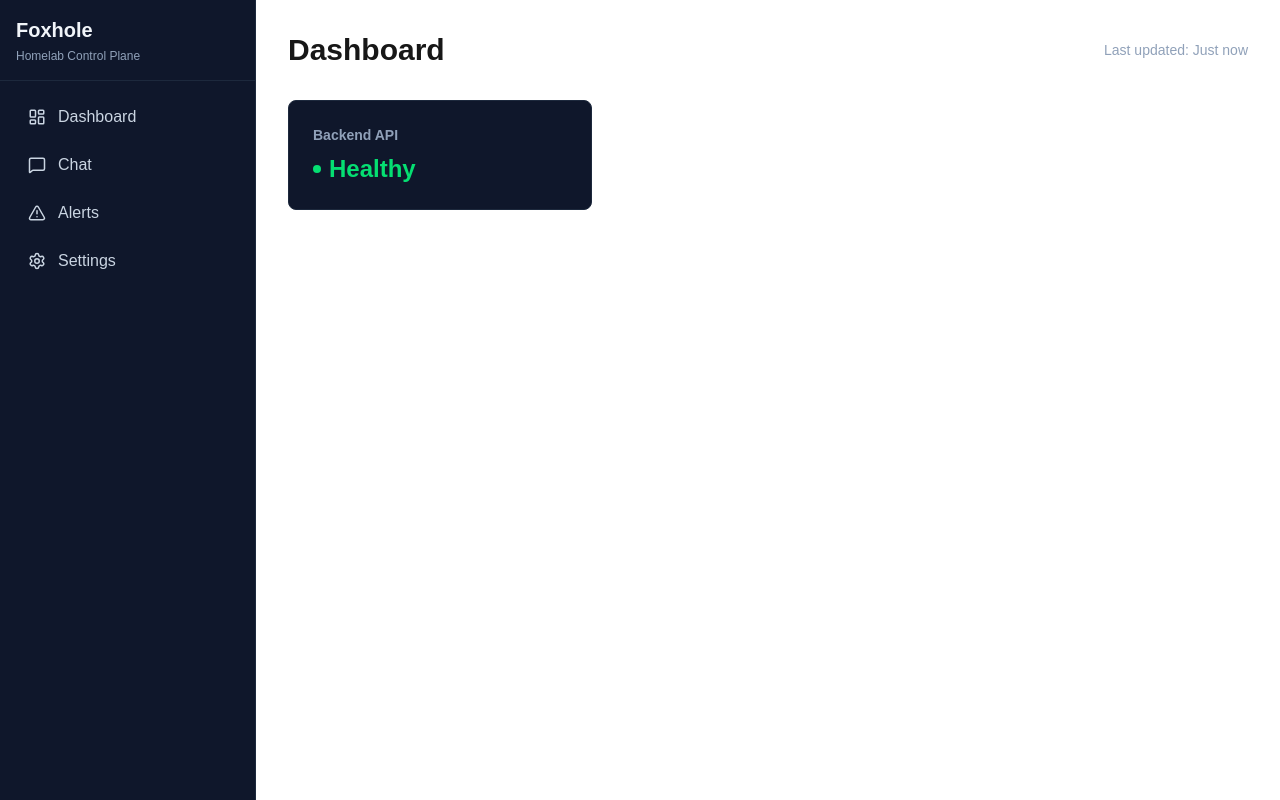
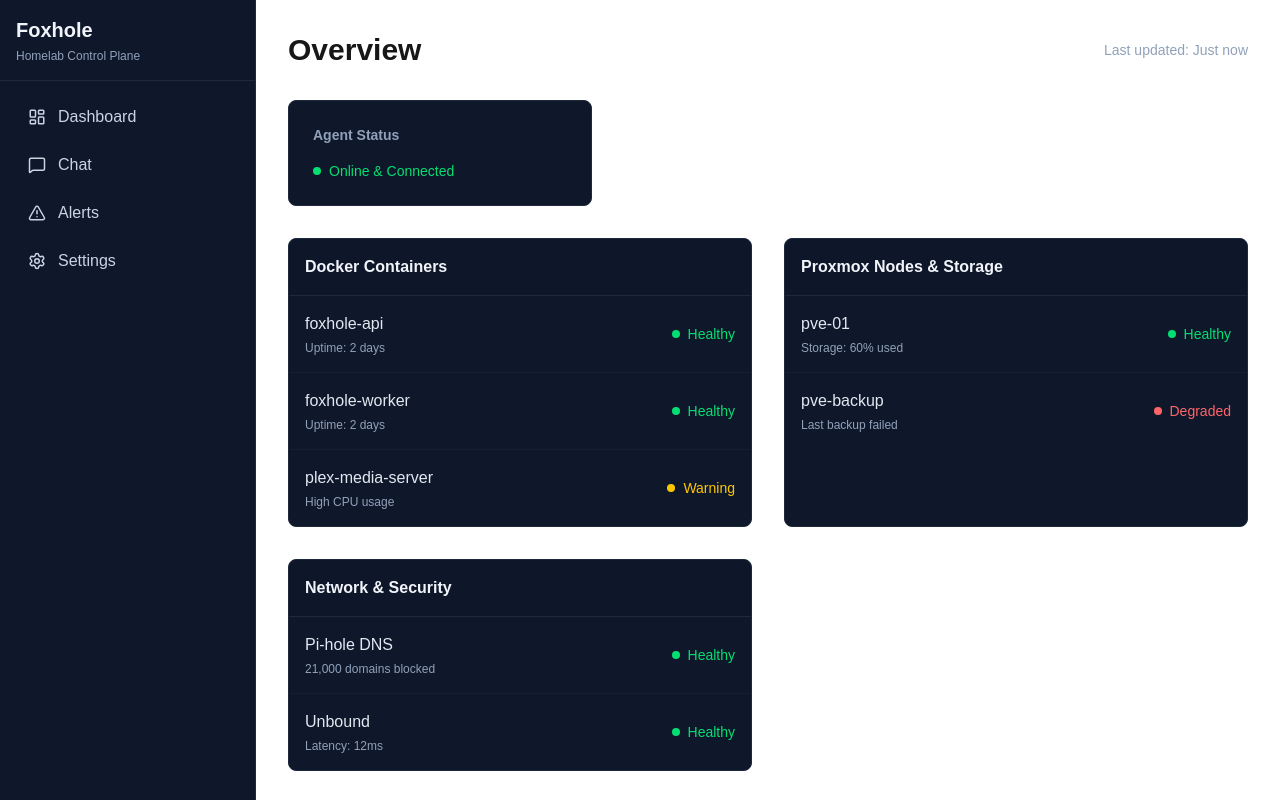
Before and after one commit to JacobThree/Foxhole, a Next.js app in the folder ui/: page / in a window 1280 px wide. Built offline with nearby package versions, Linux system fonts and the light colour scheme.

Commit message:
feat(ui): add dashboard service overview components (Slice 2)

```diff
--- a/ui/app/page.tsx
+++ b/ui/app/page.tsx
@@ -1,22 +1,45 @@
+import { ServiceTable, ServiceItem } from "@/components/service-table";
+import { StatusBadge } from "@/components/status-badge";
+
 export default function DashboardPage() {
+  const dockerServices: ServiceItem[] = [
+    { id: "1", name: "foxhole-api", status: "healthy", detail: "Uptime: 2 days" },
+    { id: "2", name: "foxhole-worker", status: "healthy", detail: "Uptime: 2 days" },
+    { id: "3", name: "plex-media-server", status: "warning", detail: "High CPU usage" },
+  ];
+
+  const proxmoxNodes: ServiceItem[] = [
+    { id: "1", name: "pve-01", status: "healthy", detail: "Storage: 60% used" },
+    { id: "2", name: "pve-backup", status: "degraded", detail: "Last backup failed" },
+  ];
+
+  const networkStatus: ServiceItem[] = [
+    { id: "1", name: "Pi-hole DNS", status: "healthy", detail: "21,000 domains blocked" },
+    { id: "2", name: "Unbound", status: "healthy", detail: "Latency: 12ms" },
+  ];
+
   return (
     <div className="p-8 max-w-7xl mx-auto">
       <div className="mb-8 flex items-center justify-between">
-        <h1 className="text-3xl font-bold">Dashboard</h1>
+        <h1 className="text-3xl font-bold">Overview</h1>
         <div className="text-sm text-slate-400">
           Last updated: Just now
         </div>
       </div>
 
-      <div className="grid grid-cols-1 md:grid-cols-2 lg:grid-cols-3 gap-6">
-        {/* Placeholder cards for dashboard metrics */}
-        <div className="bg-slate-900 border border-slate-800 rounded-lg p-6">
-          <h2 className="text-sm font-semibold text-slate-400 mb-2">Backend API</h2>
-          <div className="text-2xl font-bold text-green-400 flex items-center gap-2">
-            <div className="w-2 h-2 rounded-full bg-green-400"></div>
-            Healthy
+      <div className="grid grid-cols-1 md:grid-cols-2 lg:grid-cols-3 gap-6 mb-8">
+        <div className="bg-slate-900 border border-slate-800 rounded-lg p-6 flex flex-col justify-between">
+          <h2 className="text-sm font-semibold text-slate-400 mb-4">Agent Status</h2>
+          <div className="text-2xl font-bold flex items-center gap-2">
+            <StatusBadge status="healthy" label="Online & Connected" />
           </div>
         </div>
+      </div>
+
+      <div className="grid grid-cols-1 lg:grid-cols-2 gap-8">
+        <ServiceTable title="Docker Containers" services={dockerServices} />
+        <ServiceTable title="Proxmox Nodes & Storage" services={proxmoxNodes} />
+        <ServiceTable title="Network & Security" services={networkStatus} />
       </div>
     </div>
   );
--- /dev/null
+++ b/ui/components/service-table.tsx
@@ -0,0 +1,46 @@
+import { Status, StatusBadge } from './status-badge';
+
+export interface ServiceItem {
+  id: string;
+  name: string;
+  status: Status;
+  detail?: string;
+  updatedAt?: string;
+}
+
+interface ServiceTableProps {
+  title: string;
+  services: ServiceItem[];
+}
+
+export function ServiceTable({ title, services }: ServiceTableProps) {
+  return (
+    <div className="bg-slate-900 border border-slate-800 rounded-lg overflow-hidden">
+      <div className="p-4 border-b border-slate-800 bg-slate-900/50">
+        <h2 className="font-semibold text-slate-100">{title}</h2>
+      </div>
+      {services.length === 0 ? (
+        <div className="p-4 text-slate-400 text-sm">No services found.</div>
+      ) : (
+        <ul className="divide-y divide-slate-800/50">
+          {services.map((service) => (
+            <li key={service.id} className="p-4 flex items-center justify-between">
+              <div>
+                <div className="font-medium text-slate-200">{service.name}</div>
+                {service.detail && (
+                  <div className="text-xs text-slate-400 mt-1">{service.detail}</div>
+                )}
+              </div>
+              <div className="flex flex-col items-end gap-1">
+                <StatusBadge status={service.status} />
+                {service.updatedAt && (
+                  <span className="text-xs text-slate-500">{service.updatedAt}</span>
+                )}
+              </div>
+            </li>
+          ))}
+        </ul>
+      )}
+    </div>
+  );
+}
--- /dev/null
+++ b/ui/components/status-badge.tsx
@@ -0,0 +1,30 @@
+export type Status = 'healthy' | 'warning' | 'degraded' | 'unknown';
+
+interface StatusBadgeProps {
+  status: Status;
+  label?: string;
+}
+
+export function StatusBadge({ status, label }: StatusBadgeProps) {
+  const getStatusConfig = () => {
+    switch (status) {
+      case 'healthy':
+        return { color: 'bg-green-400', text: 'text-green-400', defaultLabel: 'Healthy' };
+      case 'warning':
+        return { color: 'bg-yellow-400', text: 'text-yellow-400', defaultLabel: 'Warning' };
+      case 'degraded':
+        return { color: 'bg-red-400', text: 'text-red-400', defaultLabel: 'Degraded' };
+      default:
+        return { color: 'bg-slate-400', text: 'text-slate-400', defaultLabel: 'Unknown' };
+    }
+  };
+
+  const config = getStatusConfig();
+
+  return (
+    <div className={`flex items-center gap-2 ${config.text} text-sm font-medium`}>
+      <div className={`w-2 h-2 rounded-full ${config.color}`}></div>
+      {label || config.defaultLabel}
+    </div>
+  );
+}
```
